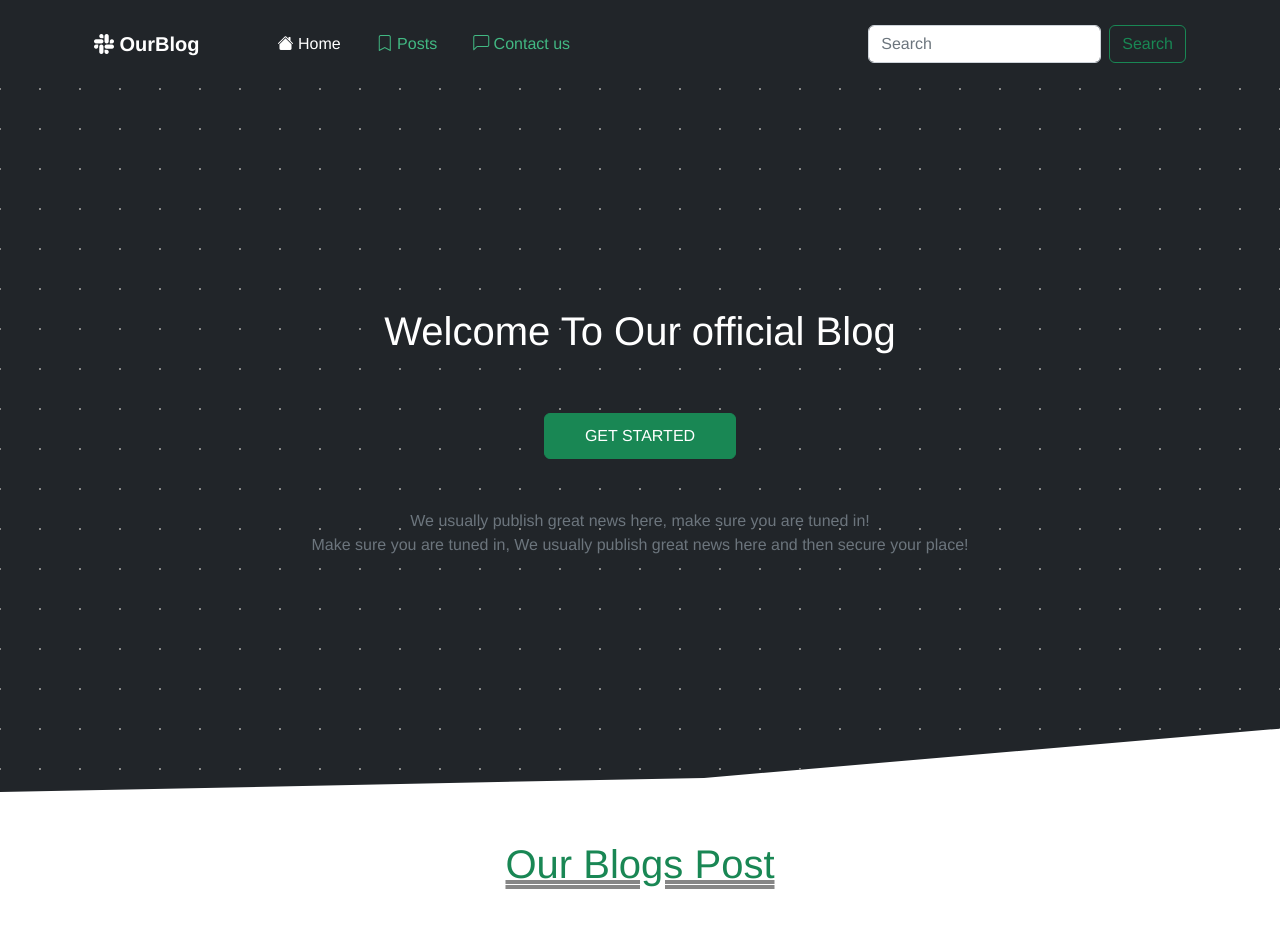
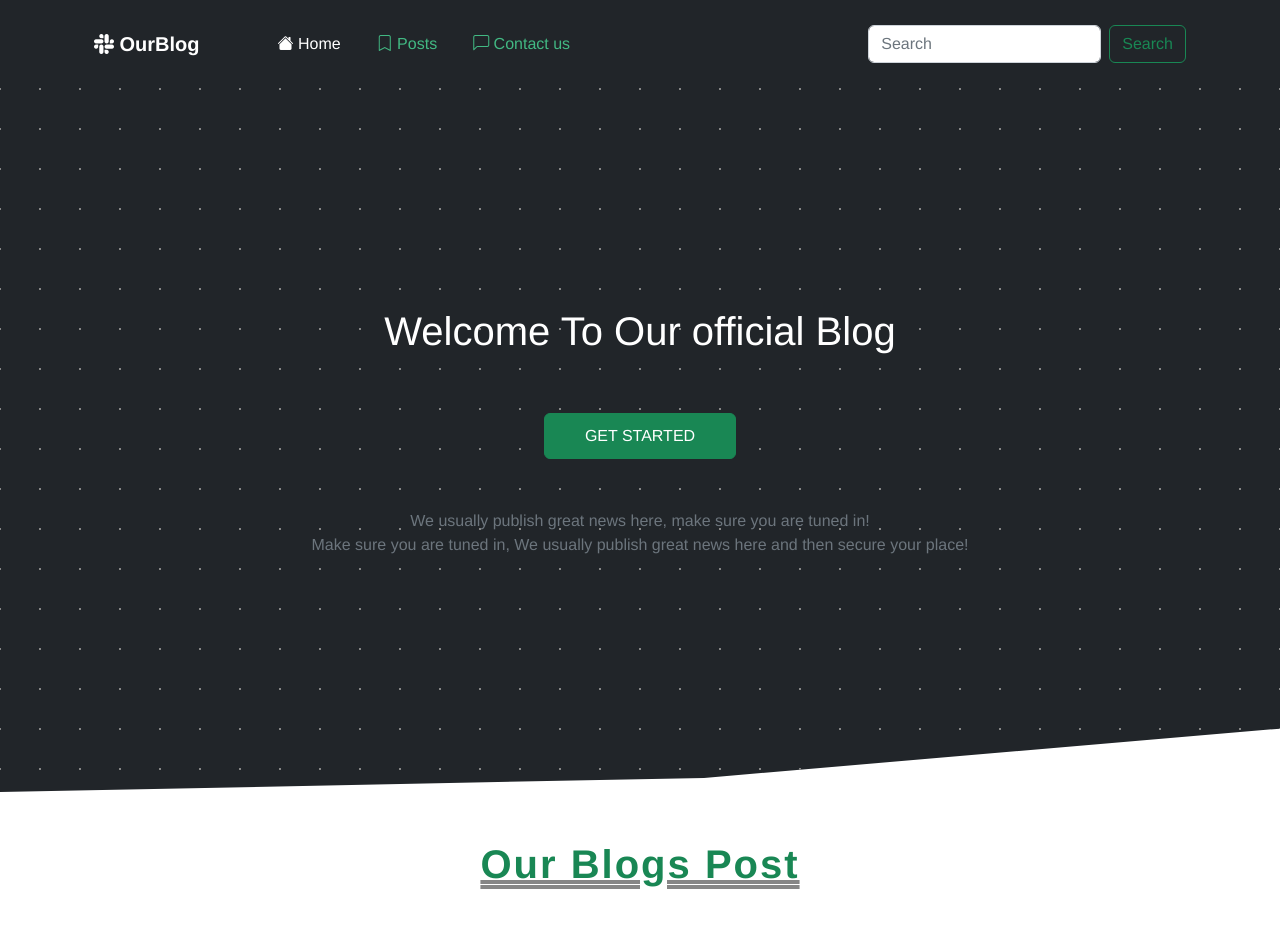
Before and after one commit to cupidarrow0417/LaraBlog, a Vue app in the folder frontend/: page / in a window 1280 px wide. Shown: the top 952 px of the page. Built offline with nearby package versions, Linux system fonts and the light colour scheme; no server answers.

Commit message:
Add entrance animation

```diff
--- a/frontend/src/components/LandingPage.vue
+++ b/frontend/src/components/LandingPage.vue
@@ -3,7 +3,7 @@
     <div class="landing">
         <div class="container">
             <div class="row">
-                <div class="col-12">
+                <div class="col-12" :class="animation_main">
                     <div class="text-white">
                         <h1>Welcome To Our official Blog</h1>
                         <button class="btn btn-success btn-space">GET STARTED</button>
@@ -47,7 +47,11 @@ export default {
             isSample: true,
             keyComp: 1,
             buttonText: "See All posts",
+            animation_main: "",
         };
+    },
+    created() {
+        this.animation_main = "animate__animated animate__bounceIn";
     },
     methods: {
         toggleSample() {
@@ -86,6 +90,8 @@ export default {
 .fancy {
     -webkit-text-decoration: rgb(134, 134, 134) double underline;
     text-decoration: rgb(134, 134, 134) double underline;
+    font-weight: bolder;
+    letter-spacing: 2px;
 }
 .load {
     width: 200px;
```
